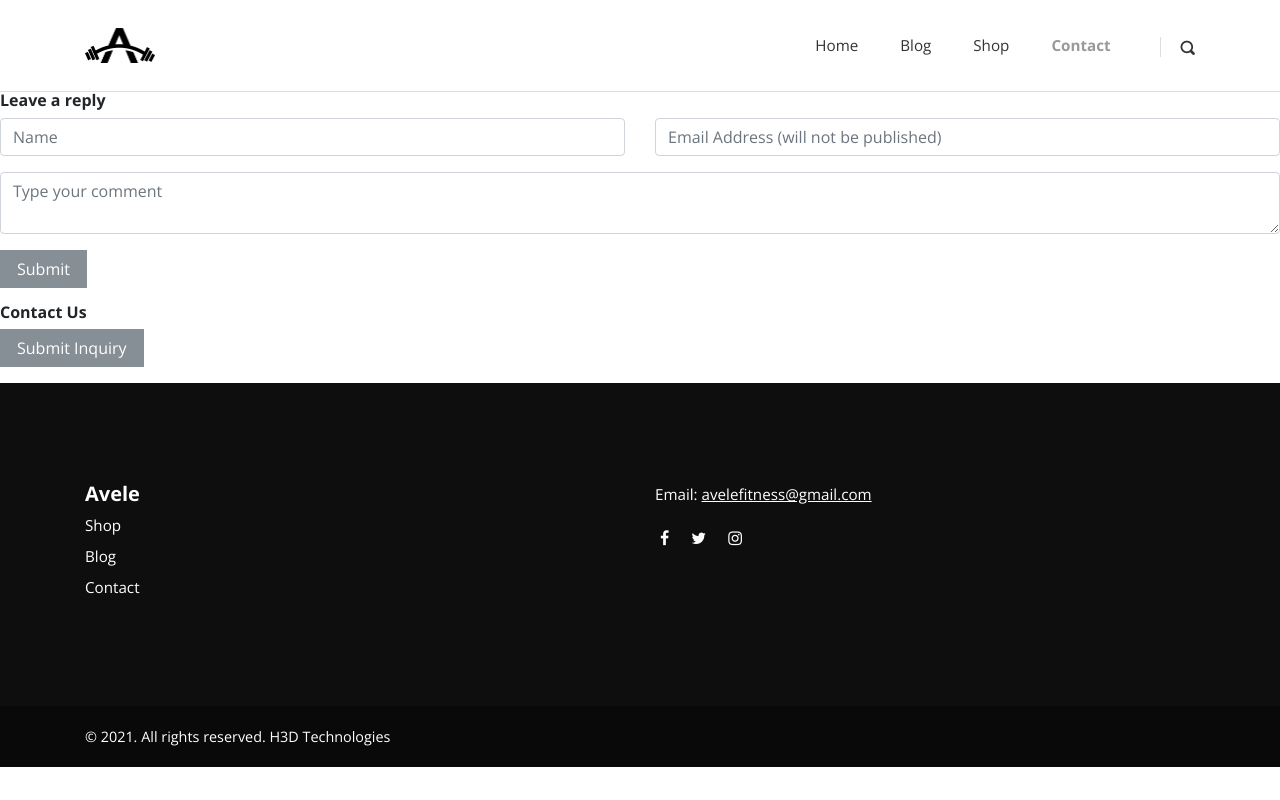
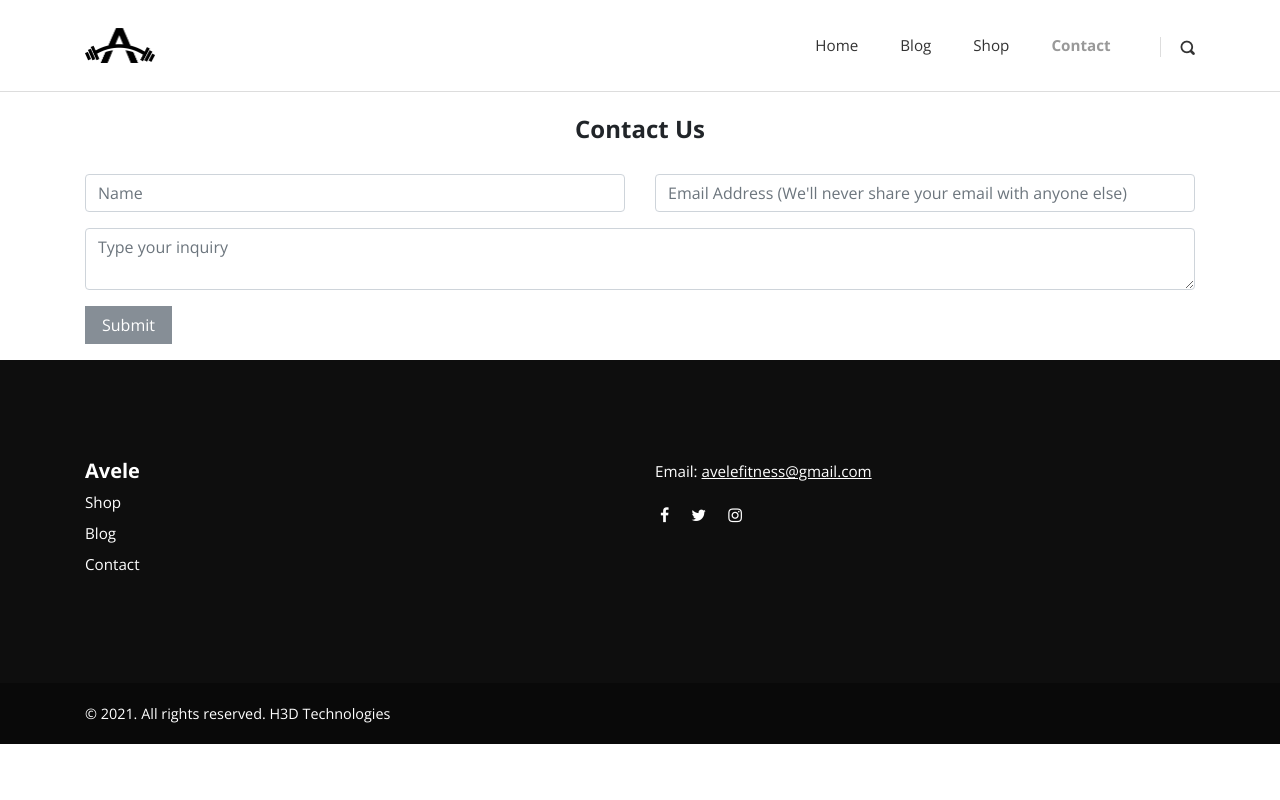
Before and after one commit to MarioJean/avele_project, a Django app: page /contact in a window 1280 px wide. Run offline with Django 3.2, Linux system fonts and the light colour scheme; some libraries are stand-ins or nearby versions.

Commit message:
Contacts page modification

```diff
--- a/avele/settings.py
+++ b/avele/settings.py
@@ -123,6 +123,12 @@ STATICFILES_DIRS = [
 MEDIA_ROOT = os.path.join(BASE_DIR, 'media')
 MEDIA_URL = '/media/'
 
+# Messages
+from django.contrib.messages import constants as messages
+MESSAGE_TAGS = {
+    messages.ERROR: 'danger',
+}
+
 try:
     from .local_settings import *
 except ImportError:
--- a/avele/static/js/front.js
+++ b/avele/static/js/front.js
@@ -103,3 +103,7 @@ $(document).ready(function () {
     });
 
 });
+
+setTimeout(function(){
+    $('#message').fadeOut('slow');
+}, 3000);
--- a/contact/forms.py
+++ /dev/null
@@ -1,7 +0,0 @@
-from django import forms
-from.models import Contact
-
-class ContactForm(forms.ModelForm):
-    class Meta:
-        model = Contact
-        fields = ("name", "email", "inquiry")
--- a/contact/urls.py
+++ b/contact/urls.py
@@ -2,5 +2,5 @@ from django.urls import path
 from . import views
 
 urlpatterns = [
-    path('contact', views.contact, name='contact'),
+    path('contact', views.contact, name='contact')
 ]
--- a/contact/views.py
+++ b/contact/views.py
@@ -1,24 +1,20 @@
-from django.shortcuts import render
-from django.http.response import HttpResponseRedirect
-from .forms import ContactForm
+from django.shortcuts import redirect, render
+from django.contrib import messages
+from .models import Contact
 
+# Create your views here.
 def contact(request):
-    user_contact = None
-
-    # Comment posted
     if request.method == 'POST':
-        contact_form = ContactForm(request.POST)
-        if contact_form.is_valid():
-
-            # Save the comment to the database
-            user_contact.save()
-            return HttpResponseRedirect('contact')
-    else:
-        contact_form = ContactForm()
+        contact=Contact()
+        name = request.POST['name']
+        email = request.POST['email']
+        inquiry = request.POST['inquiry']
 
 
-    context = {
-        'contact_form': contact_form
-    }
+        contact.name=name
+        contact.email=email
+        contact.inquiry=inquiry
 
-    return render(request, 'pages/contact.html', context)
+        contact.save()
+        messages.success(request, 'Your inquiry has been submitted')
+    return render(request, 'pages/contact.html')
--- a/templates/pages/contact.html
+++ b/templates/pages/contact.html
@@ -3,10 +3,15 @@
 {% load static %}
 
 {% block content %}
-<div class="add-comment">
-    <header>
-      <h3 class="h6">Leave a reply</h3>
-    </header>
+
+<div class="container">
+  <br>
+  <div class="container">
+      <h4 class="text-center">Contact Us</h4>
+  </div>
+  <!-- Alerts -->
+  {% include 'partials/_alerts.html' %}
+  <br>
     <form action="{% url 'contact' %}" method="POST" class="commenting-form">
         {% csrf_token %}
       <div class="row">
@@ -14,31 +19,15 @@
           <input type="text" name="name" id="name" placeholder="Name" class="form-control">
         </div>
         <div class="form-group col-md-6">
-          <input type="email" name="email" id="email" placeholder="Email Address (will not be published)" class="form-control">
+          <input type="email" name="email" id="email" placeholder="Email Address (We'll never share your email with anyone else)" class="form-control">
         </div>
         <div class="form-group col-md-12">
-          <textarea name="inquiry" id="inquiry" placeholder="Type your comment" class="form-control"></textarea>
+          <textarea name="inquiry" id="inquiry" placeholder="Type your inquiry" class="form-control"></textarea>
         </div>
         <div class="form-group col-md-12">
           <button type="submit" class="btn btn-secondary">Submit</button>
         </div>
       </div>
     </form>
-    <div class="add-comment">
-      <header>
-        <h3 class="h6">Contact Us</h3>
-      </header>
-      <form action="#" method="post" class="commenting-form">
-        {% csrf_token %}
-        <div class="row">
-
-          {{ comment_form.as_p }}
-
-          <div class="form-group col-md-12">
-            <button type="submit" class="btn btn-secondary">Submit Inquiry</button>
-          </div>
-        </div>
-      </form>
-    </div>
-  </div>
+</div>
 {% endblock %}
--- /dev/null
+++ b/templates/partials/_alerts.html
@@ -0,0 +1,19 @@
+{% if messages %}
+    {% for message in messages %}
+        <div id="message" class="container">
+            <div class="alert alert-{{ message.tags }} alert-dismissible text-center" role="alert">
+                <button type="button" class="close" data-dismiss="alert">
+                    <span aria-hidden="true">&times;</span>
+                </button>
+                <strong>
+                    {% if message.level == DEFAULT_MESSAGE_LEVELS.ERROR %}
+                        Error
+                    {% else %}
+                        {{ message.tags|title }}
+                    {% endif %}
+                </strong>
+                {{ message }}
+            </div>
+        </div>
+    {% endfor %}
+{% endif %}
```
